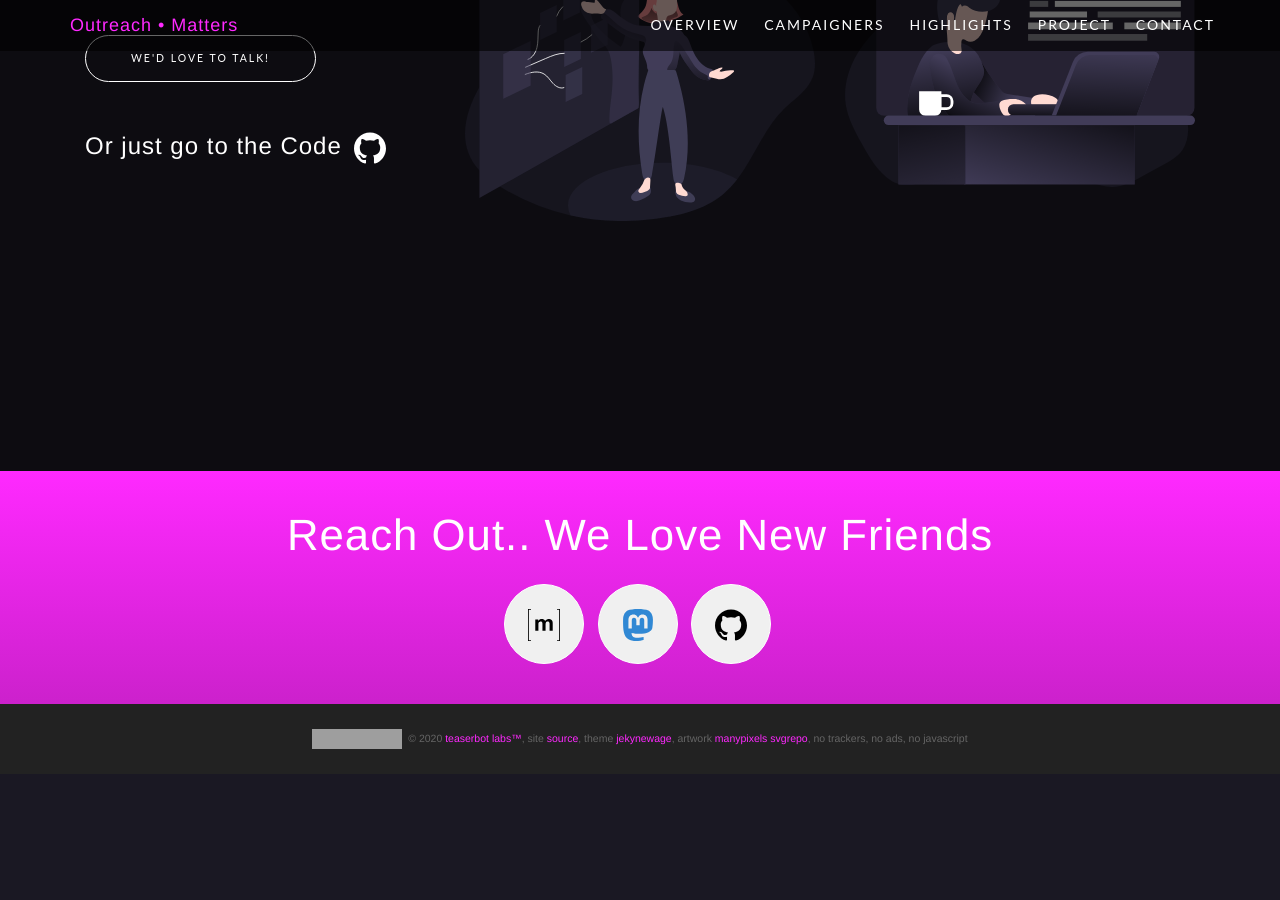
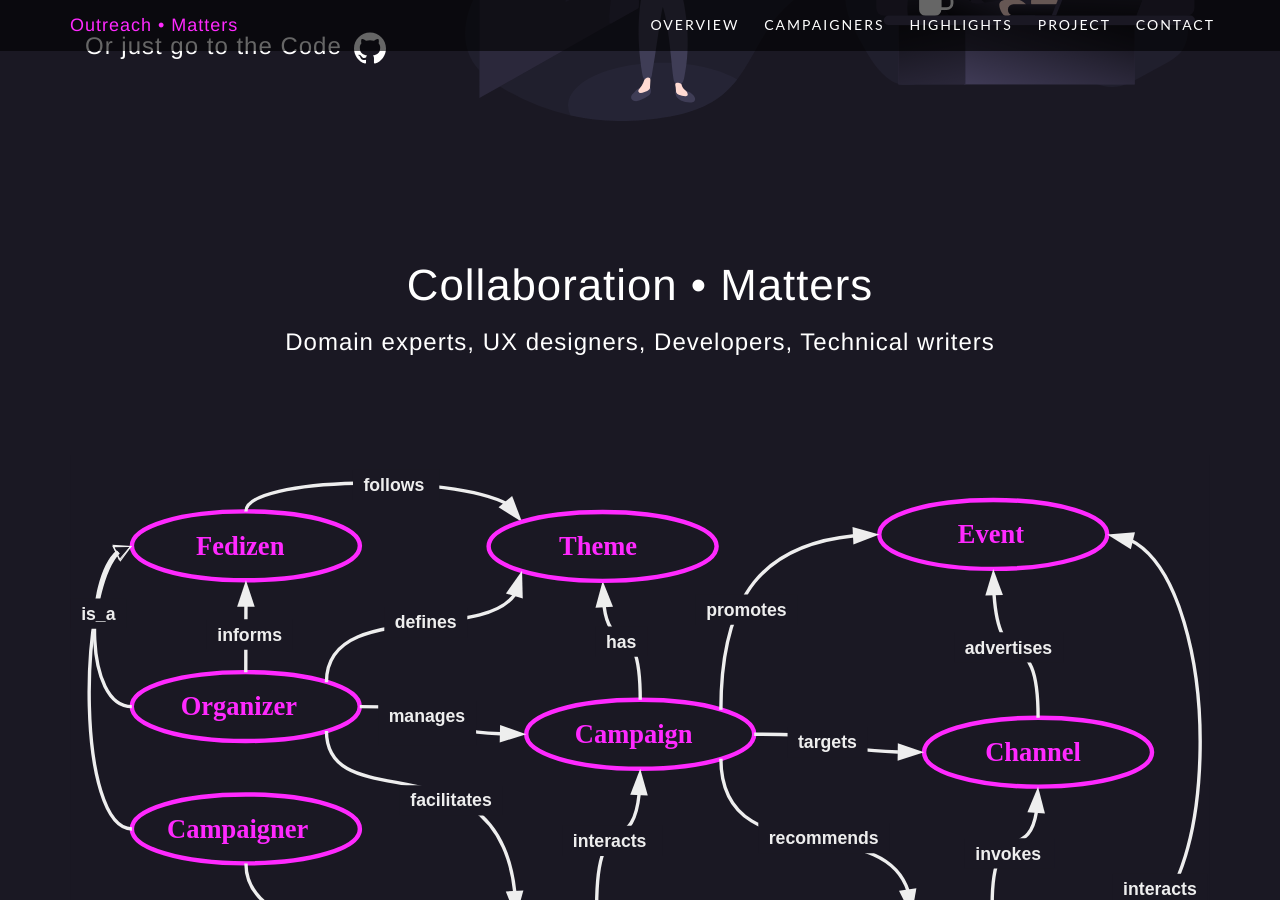
Before and after one commit to outreach-matters/getoutreach.org, a Jekyll site: the page built from index.html, in a window 1280 px wide and 900 px high, scrolled down 6266 px. Built offline with Jekyll 4.4.1, drawn with Linux system fonts in a browser that asks for light colours; the list of posts is cut into pages by our own code; before the commit the page ends 7040 px from its top, so only the background shows below that; some of the changed text lies outside the part shown; grey boxes are pictures that could not be loaded.

Commit message:
Add domain model section

```diff
--- a/_includes/join.html
+++ b/_includes/join.html
@@ -30,5 +30,35 @@
           </div>
         </div>
     </div>
-    <div class="overlay"></div>
 </section>
+
+<section id="domain" class="highlights">
+  <div class="container">
+    <div class="row">
+      <div class="col-md-12 text-center">
+        <div class="section-heading">
+          <h2>Collaboration • Matters</h2>
+          <h3>Domain experts, UX designers, Developers, Technical writers</h3>
+        </div>
+      </div>
+    </div>
+
+    <div class="row">
+      <div class="col-md-12">
+        <div class="feature-item">
+          <div class="feature-img">
+            <img src="/img/outreach-domain-model-dark.svg"/>
+          </div>
+        </div>
+      </div>
+    </div>
+  </div>
+
+  <div class="row">
+    <div class="col-md-12 text-center">
+      <div class="section-heading">
+        <h3>We Need Your Feedback And Help</h3>
+      </div>
+    </div>
+  </div>
+</section>
--- a/_includes/project.html
+++ b/_includes/project.html
@@ -6,5 +6,4 @@
                 <p>Outreach has just started. Join the fun! Work on cool projects and hone your skills.</p>
             </div>
         </div>
-    </div>
 </section>
--- a/_sass/_base.scss
+++ b/_sass/_base.scss
@@ -278,7 +278,7 @@ section {
     -o-background-size: cover;
     background-position: center;
     // background-image: url('../img/bg-cta.jpg');s
-    padding: 250px 0;
+    padding: 150px 0 100px 0;
     .cta-content {
       position: relative;
       z-index: 1;
```
Also changed, not shown: img/outreach-domain-model-dark.svg (added).
